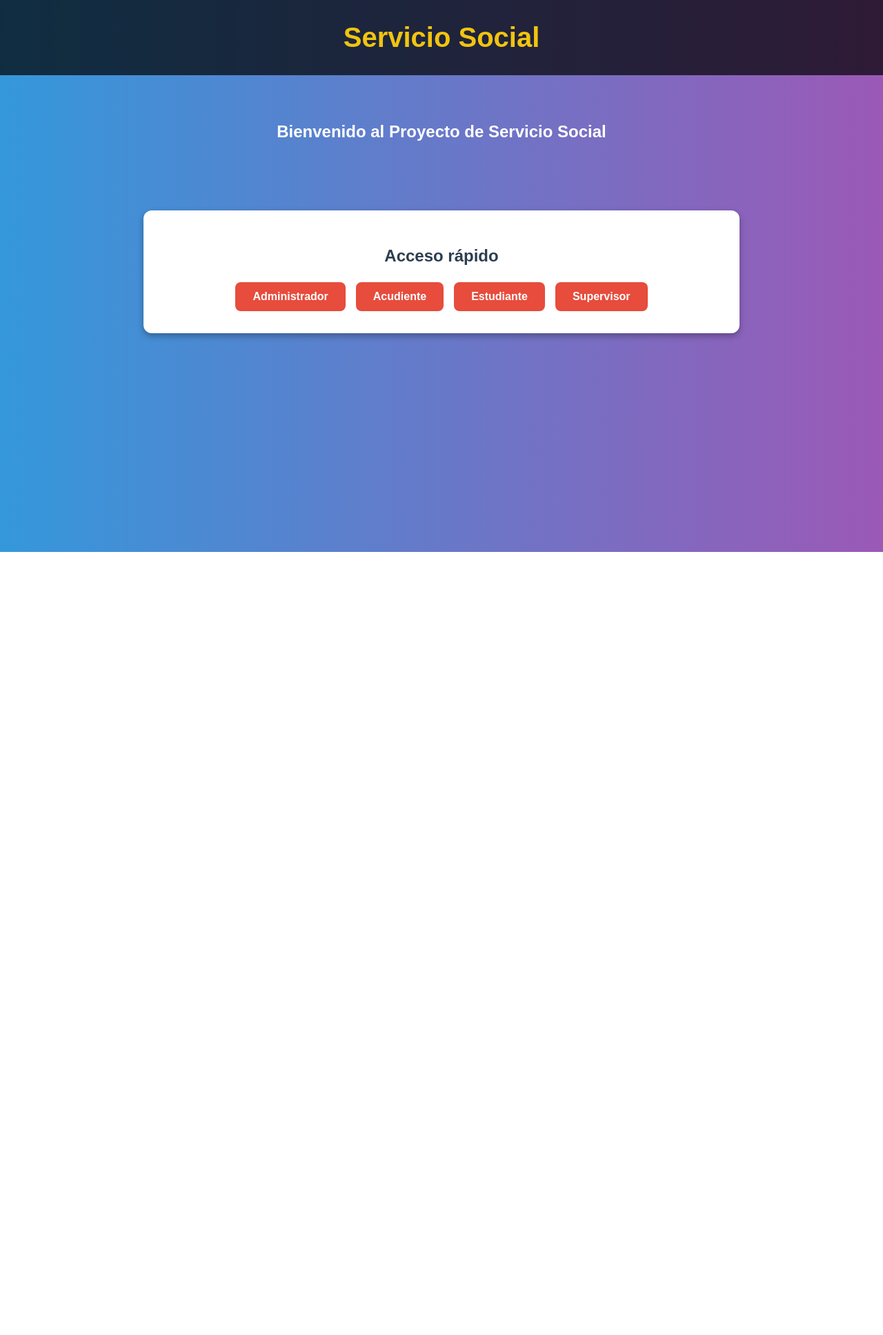
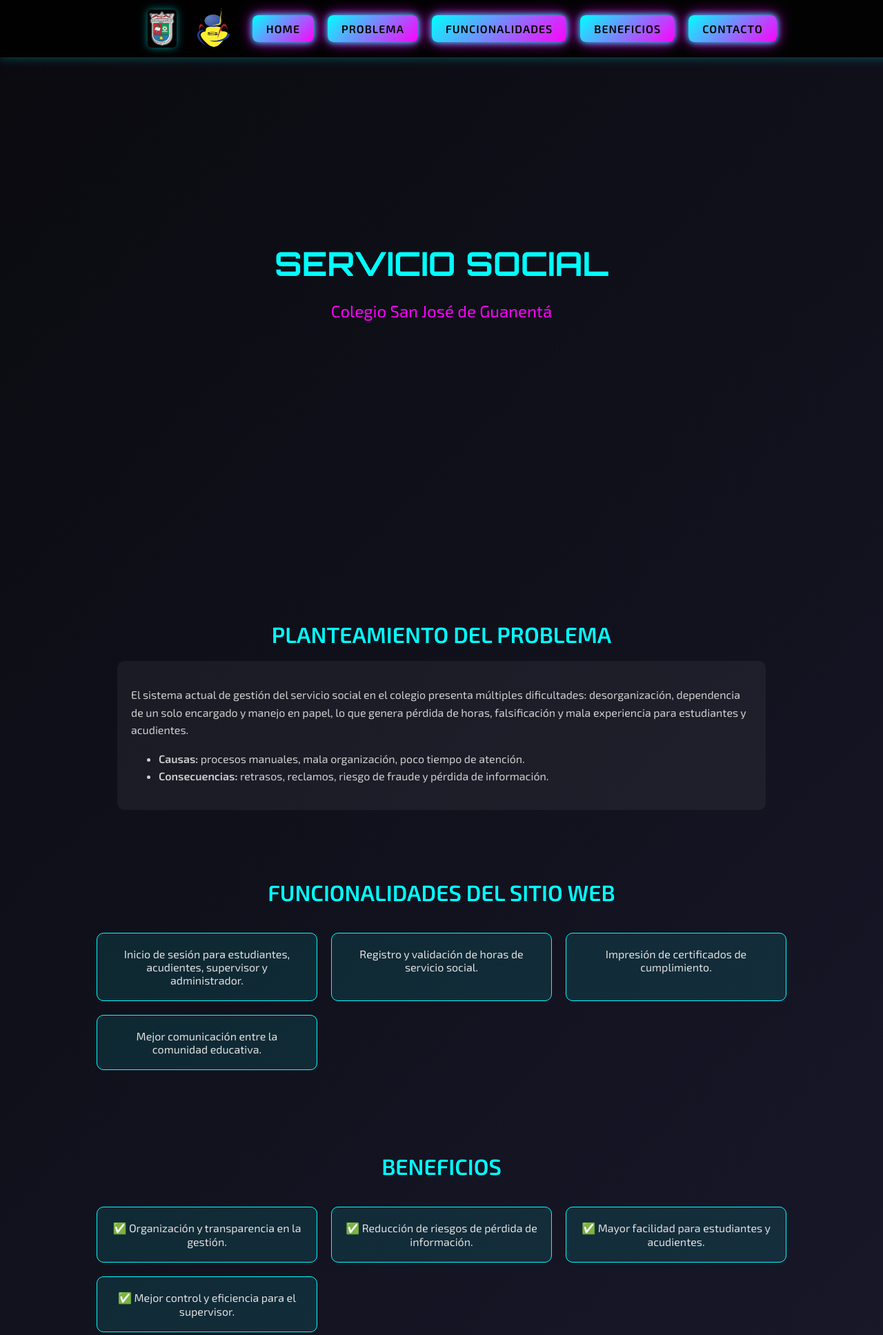
Before and after one commit to juandiaz1301/servicio_social, a PHP site: page / in a window 1280 px wide. Shown: the top 1935 px of the page at 69% size. Before the commit the page ends 800 px from the top, so only its background shows below. Run offline with PHP 8.4, Linux system fonts and the light colour scheme.

Commit message:
se realizo

```diff
--- a/index.html
+++ b/index.html
@@ -3,105 +3,112 @@
 <head>
   <meta charset="UTF-8">
   <meta name="viewport" content="width=device-width, initial-scale=1.0">
-  <title>Servicio Social - Inicio</title>
+  <title>Servicio Social Estudiantil</title>
 
-  <style>
-    body {
-      font-family: Arial, sans-serif;
-      margin: 0;
-      background: linear-gradient(to right, #3498db, #9b59b6); /* azul-morado */
-      color: white;
-      text-align: center;
-    }
+  <!-- Fuentes -->
+  <link href="https://fonts.googleapis.com/css2?family=Orbitron:wght@500;700&family=Exo+2:wght@400;600&display=swap" rel="stylesheet">
 
-    header {
-      background: rgba(0,0,0,0.7);
-      padding: 2rem 1rem;
-    }
-
-    header h1 {
-      margin: 0;
-      font-size: 2.5rem;
-      color: #f1c40f; /* amarillo */
-    }
-
-    .intro {
-      padding: 3rem 1rem;
-    }
-
-    .intro p {
-      max-width: 700px;
-      margin: auto;
-      font-size: 1.2rem;
-    }
-
-    .roles {
-      background: white;
-      color: #2c3e50;
-      margin: 2rem auto;
-      padding: 2rem;
-      border-radius: 12px;
-      max-width: 800px;
-      box-shadow: 0 4px 10px rgba(0,0,0,0.3);
-    }
-
-    .roles h2 {
-      margin-bottom: 1.5rem;
-    }
-
-    .buttons {
-      display: flex;
-      flex-wrap: wrap;
-      justify-content: center;
-      gap: 15px;
-    }
-
-    .btn {
-      display: inline-block;
-      padding: 12px 25px;
-      background: #e74c3c; /* rojo */
-      color: white;
-      border-radius: 8px;
-      text-decoration: none;
-      font-weight: bold;
-      transition: 0.3s;
-    }
-
-    .btn:hover {
-      background: #c0392b;
-      transform: scale(1.05);
-    }
-
-    footer {
-      background: rgba(0,0,0,0.8);
-      padding: 1rem;
-      margin-top: 2rem;
-    }
-  </style>
+  <!-- Estilos -->
+  <link rel="stylesheet" href="style.css">
 </head>
 <body>
-  <header>
-    <h1>Servicio Social</h1>
-  </header>
+  <!-- Encabezado con escudo + botones futuristas -->
+  <nav id="navbar">
+    <div class="nav-container">
+      <!-- Escudo del colegio -->
+      <img src="img/escudoColegio_bordeBlanco (1).png" alt="Escudo Colegio San José de Guanentá" class="logo">
 
-  <main>
-    <section class="intro">
-      <h2>Bienvenido al Proyecto de Servicio Social</h2>
-      <p>
-      </p>
-    </section>
-
-    <section class="roles">
-      <h2>Acceso rápido</h2>
-      <div class="buttons">
-        <a href="modelo/login_admin.php" class="btn">Administrador</a>
-        <a href="modelo/login_acudiente.php" class="btn">Acudiente</a>
-        <a href="modelo/login_estudiante.php" class="btn">Estudiante</a>
-        <a href="modelo/login_supervisor.php" class="btn">Supervisor</a>
-      </div>
-    </section>
-  </main>
+  <!-- Escudo en la derecha -->
+  <div class="contact-logo">
+    <img src="img/logoSistemas.png" alt="Escudo Colegio San José de Guanentá" width="50" height="60">
+    </div>
 
 
+      <!-- Menú -->
+      <ul>
+        <li><a href="#inicio" class="nav-btn">HOME</a></li>
+        <li><a href="#problema" class="nav-btn">PROBLEMA</a></li>
+        <li><a href="#funcionalidades" class="nav-btn">FUNCIONALIDADES</a></li>
+        <li><a href="#beneficios" class="nav-btn">BENEFICIOS</a></li>
+        <li><a href="#contacto" class="nav-btn">CONTACTO</a></li>
+      </ul>
+    </div>
+  </nav>
+
+  <!-- Portada -->
+  <section id="inicio" class="hero">
+    <div class="hero-content">
+      <h1 class="glitch" data-text="SERVICIO SOCIAL">SERVICIO SOCIAL</h1>
+      <p class="subtitle">Colegio San José de Guanentá</p>
+    </div>
+  </section>
+
+  <!-- Problema -->
+  <section id="problema">
+    <h2 class="section-title">PLANTEAMIENTO DEL PROBLEMA</h2>
+    <div class="content-box">
+      <p>
+        El sistema actual de gestión del servicio social en el colegio presenta múltiples dificultades:
+        desorganización, dependencia de un solo encargado y manejo en papel, lo que genera pérdida de horas,
+        falsificación y mala experiencia para estudiantes y acudientes.
+      </p>
+      <ul>
+        <li><strong>Causas:</strong> procesos manuales, mala organización, poco tiempo de atención.</li>
+        <li><strong>Consecuencias:</strong> retrasos, reclamos, riesgo de fraude y pérdida de información.</li>
+      </ul>
+    </div>
+  </section>
+
+  <!-- Funcionalidades -->
+  <section id="funcionalidades">
+    <h2 class="section-title">FUNCIONALIDADES DEL SITIO WEB</h2>
+    <div class="cards">
+      <div class="card">Inicio de sesión para estudiantes, acudientes, supervisor y administrador.</div>
+      <div class="card">Registro y validación de horas de servicio social.</div>
+      <div class="card">Impresión de certificados de cumplimiento.</div>
+      <div class="card">Mejor comunicación entre la comunidad educativa.</div>
+    </div>
+  </section>
+
+  <!-- Beneficios -->
+  <section id="beneficios">
+    <h2 class="section-title">BENEFICIOS</h2>
+    <div class="cards">
+      <div class="card">✅ Organización y transparencia en la gestión.</div>
+      <div class="card">✅ Reducción de riesgos de pérdida de información.</div>
+      <div class="card">✅ Mayor facilidad para estudiantes y acudientes.</div>
+      <div class="card">✅ Mejor control y eficiencia para el supervisor.</div>
+    </div>
+  </section>
+
+  <!-- Acceso rápido -->
+  <section id="acceso">
+    <h2 class="section-title">ACCESO RÁPIDO</h2>
+    <div class="access-buttons">
+      <a href="modelo/login_admin.php" class="role-btn admin">Administrador</a>
+      <a href="modelo/login_acudiente.php" class="role-btn acudiente">Acudiente</a>
+      <a href="modelo/login_estudiante.php" class="role-btn estudiante">Estudiante</a>
+      <a href="modelo/login_supervisor.php" class="role-btn supervisor">Supervisor</a>
+    </div>
+  </section>
+
+  <!-- Contacto -->
+  <section id="contacto">
+    <h2 class="section-title">CONTACTO</h2>
+    <div class="contact-container">
+      <!-- Texto -->
+      <div class="content-box">
+        <p>
+          Proyecto académico - Servicio Social Estudiantil.<br>
+          Colegio San José de Guanentá - 2025.
+        </p>
+        <p>Email: contacto@serviciosocial.com</p>
+      </div>
+
+
+  <!-- Footer -->
+  <footer>
+    <p></p>
+  </footer>
 </body>
 </html>
--- a/style.css
+++ b/style.css
@@ -1,107 +1,259 @@
-/* Reset */
-* {
+/* ============================
+   BASE
+   ============================ */
+   body {
     margin: 0;
     padding: 0;
-    box-sizing: border-box;
+    background: linear-gradient(135deg, #0a0a0f, #1a1a2e);
+    color: #e0e0e0;
+    font-family: 'Exo 2', sans-serif;
+    scroll-behavior: smooth;
   }
 
-  body {
-    font-family: Arial, sans-serif;
-    background: linear-gradient(to right, #3498db, #8e44ad); /* degradado azul-violeta */
-    color: white;
+  /* ============================
+     NAVBAR
+     ============================ */
+  #navbar {
+    background: rgba(0, 0, 0, 0.85);
+    padding: 10px 30px;
+    position: fixed;
+    width: 100%;
+    top: 0;
+    z-index: 10;
+    box-shadow: 0 0 15px rgba(0, 255, 255, 0.3);
+  }
+  .nav-container {
+    display: flex;
+    align-items: center;
+    justify-content: center;
+    gap: 30px;
+  }
+  #navbar ul {
+    list-style: none;
+    display: flex;
+    justify-content: center;
+    gap: 20px;
+    margin: 0;
+    padding: 0;
   }
 
-  /* Header */
-  .header {
-    background: rgba(0,0,0,0.6);
-    padding: 1rem;
+  /* Escudo */
+  #navbar .logo {
+    height: 55px;
+    border-radius: 6px;
+    box-shadow: 0 0 12px rgba(0, 255, 255, 0.5);
   }
 
-  .navbar {
-    display: flex;
-    justify-content: space-between;
-    align-items: center;
+  /* Botones futuristas */
+  #navbar .nav-btn {
+    display: inline-block;
+    padding: 10px 20px;
+    border-radius: 8px;
+    background: linear-gradient(135deg, #00ffff, #ff00ff);
+    color: black !important;
+    font-weight: 700;
+    letter-spacing: 1px;
+    text-transform: uppercase;
+    text-decoration: none;
+    transition: all 0.3s ease;
+    box-shadow: 0 0 10px cyan, 0 0 20px magenta;
+    border: none;
+  }
+  #navbar .nav-btn:hover {
+    background: linear-gradient(135deg, #ff00ff, #00ffff);
+    color: white !important;
+    box-shadow: 0 0 20px magenta, 0 0 30px cyan;
+    transform: translateY(-3px);
   }
 
-  .logo {
-    font-size: 1.8rem;
-    font-weight: bold;
-    color: #f1c40f;
+  /* ============================
+     HERO
+     ============================ */
+  .hero {
+    height: 100vh;
+    display: flex;
+    flex-direction: column;
+    justify-content: center;
+    align-items: center;
+    text-align: center;
+    padding: 0 20px;
+  }
+  .hero h1 {
+    font-family: 'Orbitron', sans-serif;
+    font-size: 3rem;
+    color: #00ffff;
+    margin-bottom: 10px;
+  }
+  .hero .subtitle {
+    font-size: 1.5rem;
+    color: #ff00ff;
   }
 
-  .nav-links {
-    list-style: none;
-    display: flex;
+  /* ============================
+     SECCIONES
+     ============================ */
+  .section-title {
+    text-align: center;
+    font-size: 2rem;
+    color: #00ffff;
+    margin: 100px 0 20px;
+  }
+  .content-box {
+    max-width: 900px;
+    margin: auto;
+    background: rgba(255, 255, 255, 0.05);
+    border-radius: 10px;
+    padding: 20px;
+    line-height: 1.6;
+    color: #cfcfcf;
+  }
+  .cards {
+    display: grid;
+    grid-template-columns: repeat(auto-fit, minmax(220px, 1fr));
     gap: 20px;
+    padding: 20px;
+    max-width: 1000px;
+    margin: auto;
+  }
+  .card {
+    background: rgba(0, 255, 255, 0.1);
+    border: 1px solid #00ffff;
+    border-radius: 10px;
+    padding: 20px;
+    text-align: center;
+    transition: transform 0.3s ease, background 0.3s ease;
+  }
+  .card:hover {
+    transform: translateY(-5px);
+    background: rgba(255, 0, 255, 0.2);
   }
 
-  .nav-links a {
-    color: white;
+  /* ============================
+     ACCESO RÁPIDO
+     ============================ */
+  .access-buttons {
+    display: flex;
+    justify-content: center;
+    flex-wrap: wrap;
+    gap: 20px;
+    margin: 40px auto;
+    max-width: 800px;
+  }
+  .role-btn {
+    display: inline-block;
+    padding: 15px 30px;
+    border-radius: 10px;
+    font-weight: 700;
+    text-transform: uppercase;
     text-decoration: none;
-    font-weight: bold;
+    color: #fff;
+    transition: all 0.3s ease;
+    box-shadow: 0 0 12px rgba(0, 255, 255, 0.6);
   }
 
-  .nav-links a:hover,
-  .nav-links a.active {
-    color: #f1c40f;
+  /* Colores para cada rol */
+  .role-btn.admin {
+    background: linear-gradient(135deg, #ff4b2b, #ff416c);
+  }
+  .role-btn.admin:hover {
+    box-shadow: 0 0 20px #ff416c;
   }
 
-  /* Intro */
-  .intro {
-    text-align: center;
-    padding: 3rem 1rem;
+  .role-btn.acudiente {
+    background: linear-gradient(135deg, #1d976c, #93f9b9);
+    color: #000;
+  }
+  .role-btn.acudiente:hover {
+    box-shadow: 0 0 20px #93f9b9;
   }
 
-  .intro h1 {
-    font-size: 2.5rem;
-    margin-bottom: 1rem;
+  .role-btn.estudiante {
+    background: linear-gradient(135deg, #00c6ff, #0072ff);
+  }
+  .role-btn.estudiante:hover {
+    box-shadow: 0 0 20px #00c6ff;
   }
 
-  /* Roles */
-  .roles {
-    text-align: center;
-    padding: 2rem;
-    background: white;
-    color: #2c3e50;
-    margin: 2rem auto;
-    max-width: 900px;
-    border-radius: 12px;
-    box-shadow: 0 4px 10px rgba(0,0,0,0.3);
+  .role-btn.supervisor {
+    background: linear-gradient(135deg, #8e2de2, #4a00e0);
+  }
+  .role-btn.supervisor:hover {
+    box-shadow: 0 0 20px #8e2de2;
   }
 
-  .roles h2 {
-    margin-bottom: 1.5rem;
+  /* ============================
+     FOOTER
+     ============================ */
+  footer {
+    text-align: center;
+    padding: 20px;
+    background: rgba(0, 0, 0, 0.7);
+    color: #aaa;
+    margin-top: 50px;
   }
 
-  /* Botones */
-  .buttons {
-    display: flex;
-    flex-wrap: wrap;
-    gap: 15px;
-    justify-content: center;
+  /* ============================
+     RESPONSIVE DESIGN
+     ============================ */
+
+  /* Celulares pequeños (menos de 600px) */
+  @media (max-width: 600px) {
+    .nav-container {
+      flex-direction: column;
+      gap: 10px;
+    }
+
+    #navbar ul {
+      flex-direction: column;
+      align-items: center;
+      gap: 10px;
+    }
+
+    #navbar .logo {
+      height: 45px;
+    }
+
+    .hero h1 {
+      font-size: 2rem;
+    }
+
+    .hero .subtitle {
+      font-size: 1rem;
+    }
+
+    .cards {
+      grid-template-columns: 1fr;
+    }
+
+    .access-buttons {
+      flex-direction: column;
+      gap: 15px;
+    }
+
+    .role-btn {
+      width: 100%;
+      text-align: center;
+    }
   }
 
-  .btn {
-    display: inline-block;
-    padding: 12px 25px;
-    background: #e74c3c; /* rojo */
-    color: white;
-    border-radius: 8px;
-    text-decoration: none;
-    font-weight: bold;
-    transition: 0.3s;
+  /* Tablets (600px a 900px) */
+  @media (min-width: 601px) and (max-width: 900px) {
+    .cards {
+      grid-template-columns: repeat(2, 1fr);
+    }
+
+    .hero h1 {
+      font-size: 2.5rem;
+    }
   }
 
-  .btn:hover {
-    background: #c0392b;
-    transform: scale(1.05);
+  /* Escritorios grandes (+900px) */
+  @media (min-width: 901px) {
+    .cards {
+      grid-template-columns: repeat(3, 1fr);
+    }
+
+    .hero h1 {
+      font-size: 3rem;
+    }
   }
-
-  /* Footer */
-  .footer {
-    text-align: center;
-    padding: 1rem;
-    background: rgba(0,0,0,0.7);
-    margin-top: 2rem;
-    border-radius: 12px 12px 0 0;
-  }
```
Also changed, not shown: modelo/login_estudiante.php (+8 -1 lines), modelo/login_supervisor.php (+18 -6 lines), modelo/loguearse_admin.php (+20 -21 lines), README.md, img/acudiente.jpg (added), img/admin.jpg (added), img/beneficios.jpg (added), img/contacto.jpg (added), img/escudoColegio_bordeBlanco (1).png (added), img/estudiante.jpg (added), img/index.jpg (added), img/logoSistemas.png (added), img/problema.jpg (added), img/supervisor.jpg (added).
